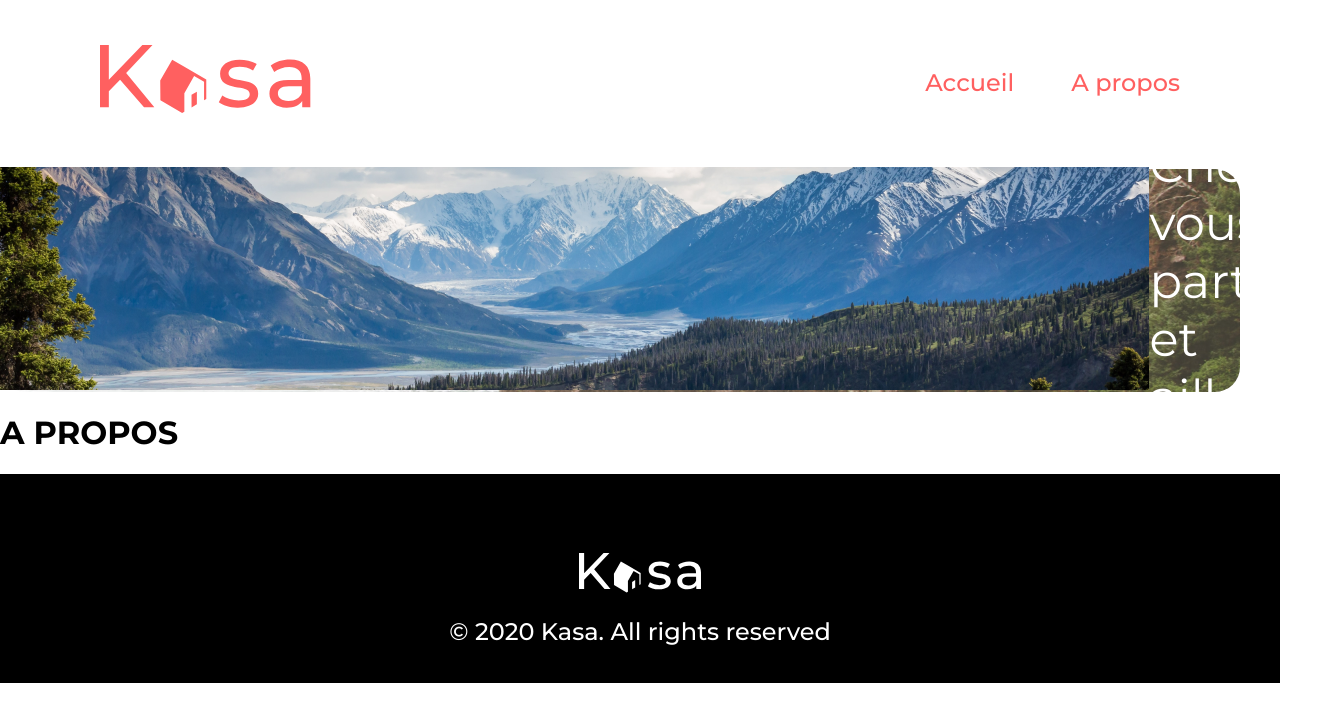
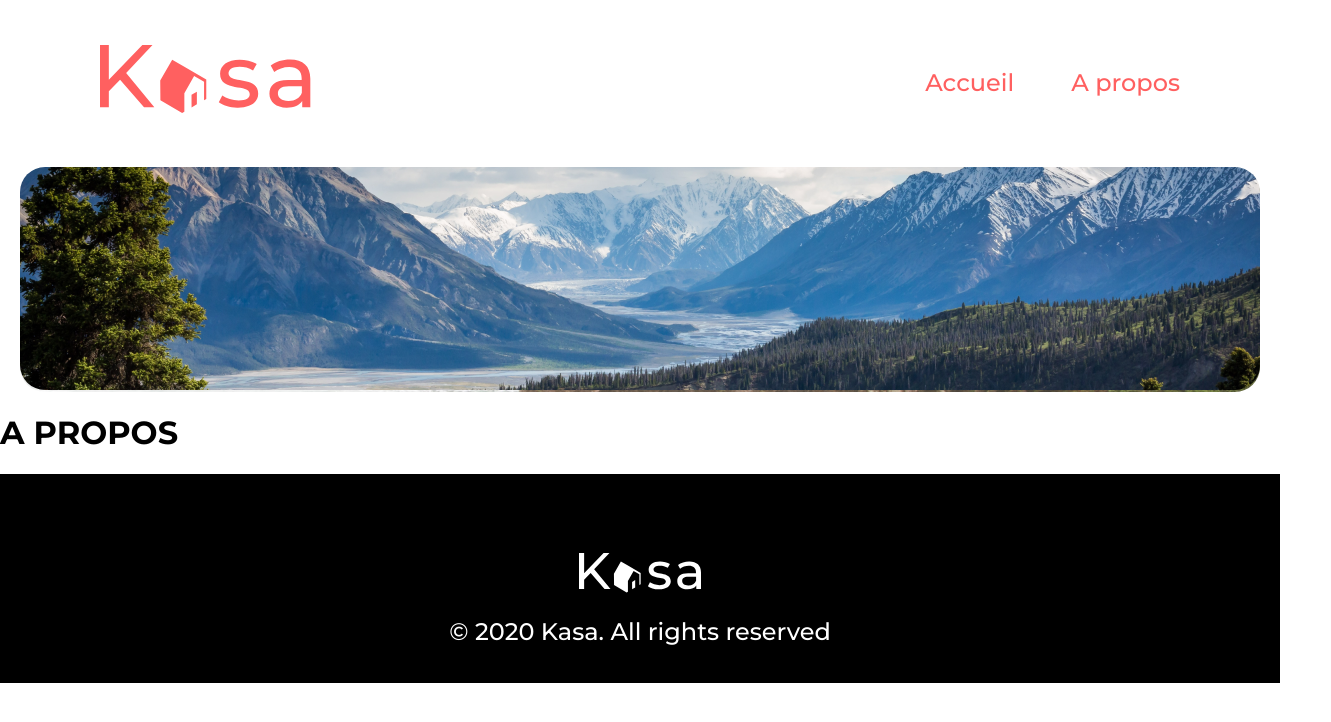
Before and after one commit to SebastienCifuentes/OPC-Projet-08-Kasa, a React (Create React App) app: page /about in a window 1280 px wide. Shown: the top 722 px of the page, 1331 px wide, since content can reach past the window. Built offline with nearby package versions, Linux system fonts and the light colour scheme.

Commit message:
maj css des banners

```diff
--- a/src/components/Bannerabout/Bannerabout.jsx
+++ b/src/components/Bannerabout/Bannerabout.jsx
@@ -6,9 +6,6 @@ export default function Bannerabout() {
             <div className="banner-img">
                 <img src={bannerabout} alt="bannerabout" />
             </div>
-            <div className="banner-text-container">
-                <div className="banner-text">Chez vous, partout et ailleurs</div>
-            </div>
         </div>
     )
 }
--- /dev/null
+++ b/src/components/Bannerabout/_bannerabout.scss
@@ -0,0 +1,3 @@
+.banner-img img {
+    border-radius: 25px;
+}
--- a/src/components/Bannerhome/_banner.scss
+++ b/src/components/Bannerhome/_banner.scss
@@ -6,7 +6,9 @@
     justify-content: center;
     border-radius: 25px;
     background-image: url("/src/assets/bannerhome.png");
-}
+    margin: auto;
+/*     filter: brightness(70%);
+ */}
 
 .banner-text {
     font-size: 48px;
--- a/src/style/main.css
+++ b/src/style/main.css
@@ -18,12 +18,19 @@ body {
   justify-content: center;
   border-radius: 25px;
   background-image: url("/src/assets/bannerhome.png");
+  margin: auto;
+  /*     filter: brightness(70%);
+   */
 }
 
 .banner-text {
   font-size: 48px;
   color: #FFF;
   font-size: 500;
+}
+
+.banner-img img {
+  border-radius: 25px;
 }
 
 .header {
--- a/src/style/main.scss
+++ b/src/style/main.scss
@@ -3,6 +3,7 @@
 @import "./Base/base";
 
 @import "../components/Bannerhome/banner";
+@import "../components/Bannerabout/bannerabout";
 @import "../components/Header/header";
 @import "../components/Footer/footer";
 @import "../components/Navbar/navbar";
```
Also changed, not shown: 1 other file (tests, documents, lock files or other folders).
